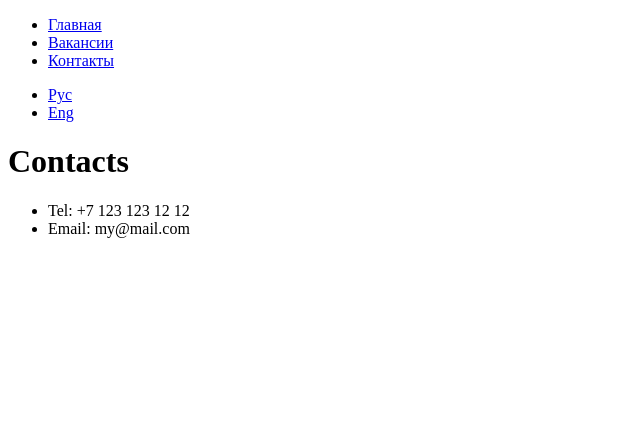
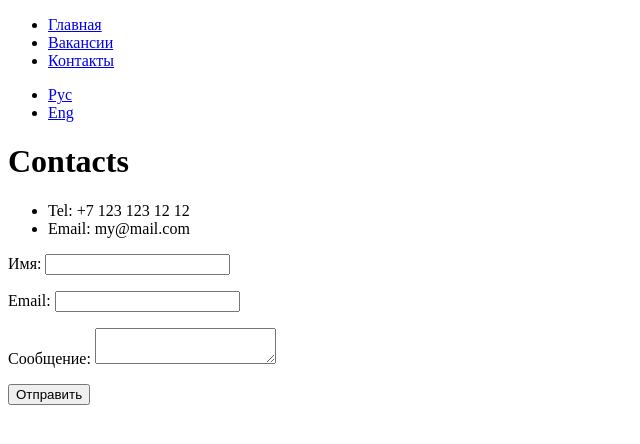
Before and after one commit to ivan-placid/mryazanov, a Jekyll site: the page built from contacts.html, in a window 1280 px wide. Shown: the top 444 px of the page, without its empty margins (0-640 px from the left). Built offline with Jekyll 4.4.1, drawn with Linux system fonts in a browser that asks for light colours.

Commit message:
add form again

```diff
--- a/contacts.html
+++ b/contacts.html
@@ -6,3 +6,12 @@ layout: default
     <li>Tel: +7 123 123 12 12</li>
     <li>Email: my@mail.com</li>
 </ul>
+
+<form action="https://flipmail.co/api/lpd6YApZysn4fHclMhjg" method="post">
+    <p>Имя: <input type="text" name="name"> </p>
+    <p>Email: <input type="email" name="email"> </p>
+    <p>Сообщение: <textarea name="message"></textarea> </p>
+   <p>
+     <button type="submit">Отправить</button>
+   </p>
+</form>
```
